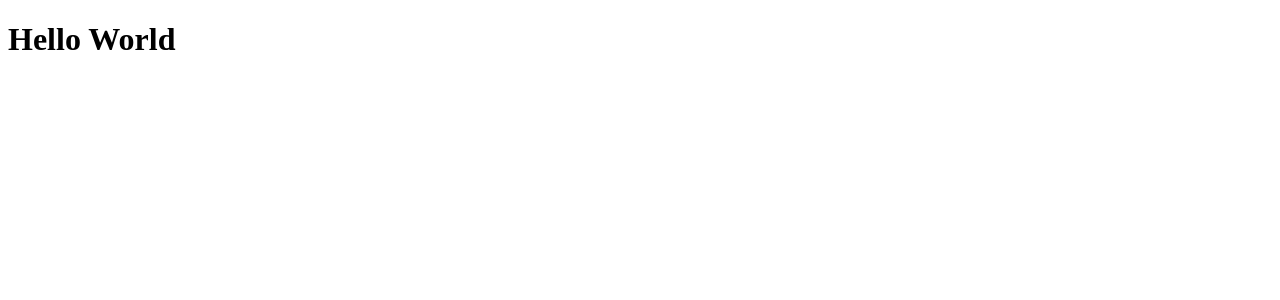
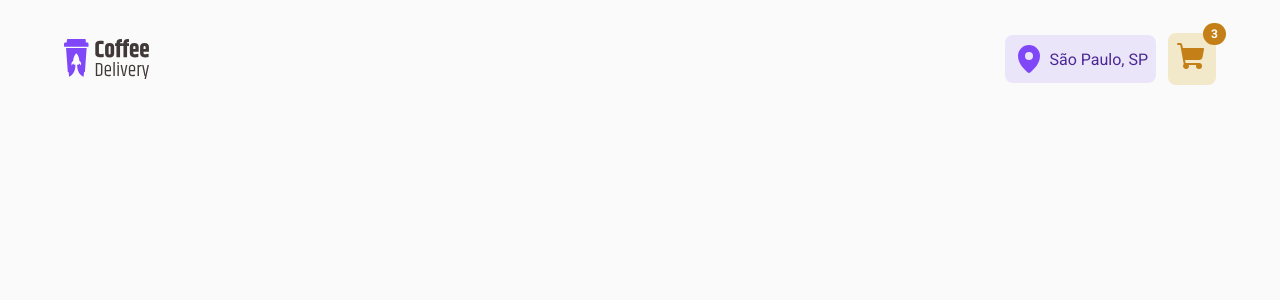
Before and after one commit to taiprogrammer/challenge-coffee-delivery, a React (Vite) app: page / in a window 1280 px wide. Shown: the top 300 px of the page. Built offline with nearby package versions, Linux system fonts and the light colour scheme.

Commit message:
feature (Header) - Header component UI

```diff
--- a/package.json
+++ b/package.json
@@ -9,9 +9,12 @@
     "preview": "vite preview"
   },
   "dependencies": {
+    "@types/styled-components": "^5.1.26",
     "phosphor-react": "^1.4.1",
     "react": "^18.2.0",
-    "react-dom": "^18.2.0"
+    "react-dom": "^18.2.0",
+    "react-router-dom": "^6.4.2",
+    "styled-components": "^5.3.6"
   },
   "devDependencies": {
     "@types/react": "^18.0.17",
--- a/src/App.tsx
+++ b/src/App.tsx
@@ -1,3 +1,13 @@
+import { ThemeProvider } from "styled-components";
+import { Header } from "./components/Header";
+import { defaultTheme } from "./styles/themes/default.styles";
+import { GlobalStyle } from "./styles/themes/global";
+
 export function App() {
-  return <h1>Hello World</h1>;
+  return (
+    <ThemeProvider theme={defaultTheme}>
+      <GlobalStyle />
+      <Header />
+    </ThemeProvider>
+  );
 }
--- /dev/null
+++ b/src/Router.ts
@@ -0,0 +1 @@
+import { Routes, Route } from "react-router-dom";
--- /dev/null
+++ b/src/components/Header/index.tsx
@@ -0,0 +1,31 @@
+import { MapPin, ShoppingCart } from "phosphor-react";
+import logo from "../../assets/logo.svg";
+
+import {
+  Cart,
+  CartButton,
+  CartIndicator,
+  CartLocale,
+  HeaderContainer,
+  Locale,
+} from "./styles";
+
+export function Header() {
+  return (
+    <HeaderContainer>
+      <img src={logo} alt="Logo Coffee Delivery" />
+      <CartLocale>
+        <Locale>
+          <MapPin weight="fill" size={32} />
+          <span>São Paulo, SP</span>
+        </Locale>
+        <Cart>
+          <CartButton>
+            <ShoppingCart weight="fill" size={32} />
+          </CartButton>
+          <CartIndicator>3</CartIndicator>
+        </Cart>
+      </CartLocale>
+    </HeaderContainer>
+  );
+}
--- /dev/null
+++ b/src/components/Header/styles.ts
@@ -0,0 +1,59 @@
+import styled from "styled-components";
+
+export const HeaderContainer = styled.header`
+  width: 90%;
+  margin: 0 auto;
+  padding: 2.063rem 0;
+
+  display: flex;
+  align-items: center;
+  justify-content: space-between;
+`;
+
+export const CartLocale = styled.div`
+  gap: 0.75rem;
+  display: flex;
+  align-items: center;
+`;
+
+export const Locale = styled.div`
+  gap: 0.25rem;
+  display: flex;
+  align-items: center;
+
+  cursor: pointer;
+  padding: 0.5rem;
+  border-radius: 8px;
+  color: ${(props) => props.theme.purple};
+  background-color: ${(props) => props.theme.purpleLight};
+
+  span {
+    color: ${(props) => props.theme.purpleDark};
+  }
+`;
+
+export const Cart = styled.div`
+  position: relative;
+`;
+
+export const CartIndicator = styled.span`
+  top: -0.625rem;
+  right: -0.625rem;
+  padding: 0.25rem 0.5rem;
+  position: absolute;
+  border-radius: 999px;
+  color: ${(props) => props.theme.white};
+  background: ${(props) => props.theme.yellowDark};
+
+  font-weight: 700;
+  font-size: 0.75rem;
+`;
+
+export const CartButton = styled.button`
+  border: 0;
+  padding: 0.5rem;
+  cursor: pointer;
+  border-radius: 8px;
+  color: ${(props) => props.theme.yellowDark};
+  background: ${(props) => props.theme.yellowLight};
+`;
--- /dev/null
+++ b/src/styles/themes/global.ts
@@ -0,0 +1,25 @@
+import { createGlobalStyle } from "styled-components";
+
+export const GlobalStyle = createGlobalStyle`
+    * {
+        margin: 0;
+        padding: 0;
+        box-sizing: border-box;
+    }
+
+    :focus {
+        outline: 0;
+        box-shadow: 0 0 0 2px ${(props) => props.theme.yellowDark};
+    }
+
+    body {
+        -webkit-font-smoothing: antialised;
+        background: ${(props) => props.theme.background};
+    }
+
+    body, input, textarea, button {
+        font-size: 1rem;
+        font-weight: 400;
+        font-family: 'Roboto', sans-serif;
+    }
+`;
```
Also changed, not shown: src/@types/styled.d.ts (added, +8 -0 lines), src/assets/logo.svg (added), 1 other file (tests, documents, lock files or other folders).
